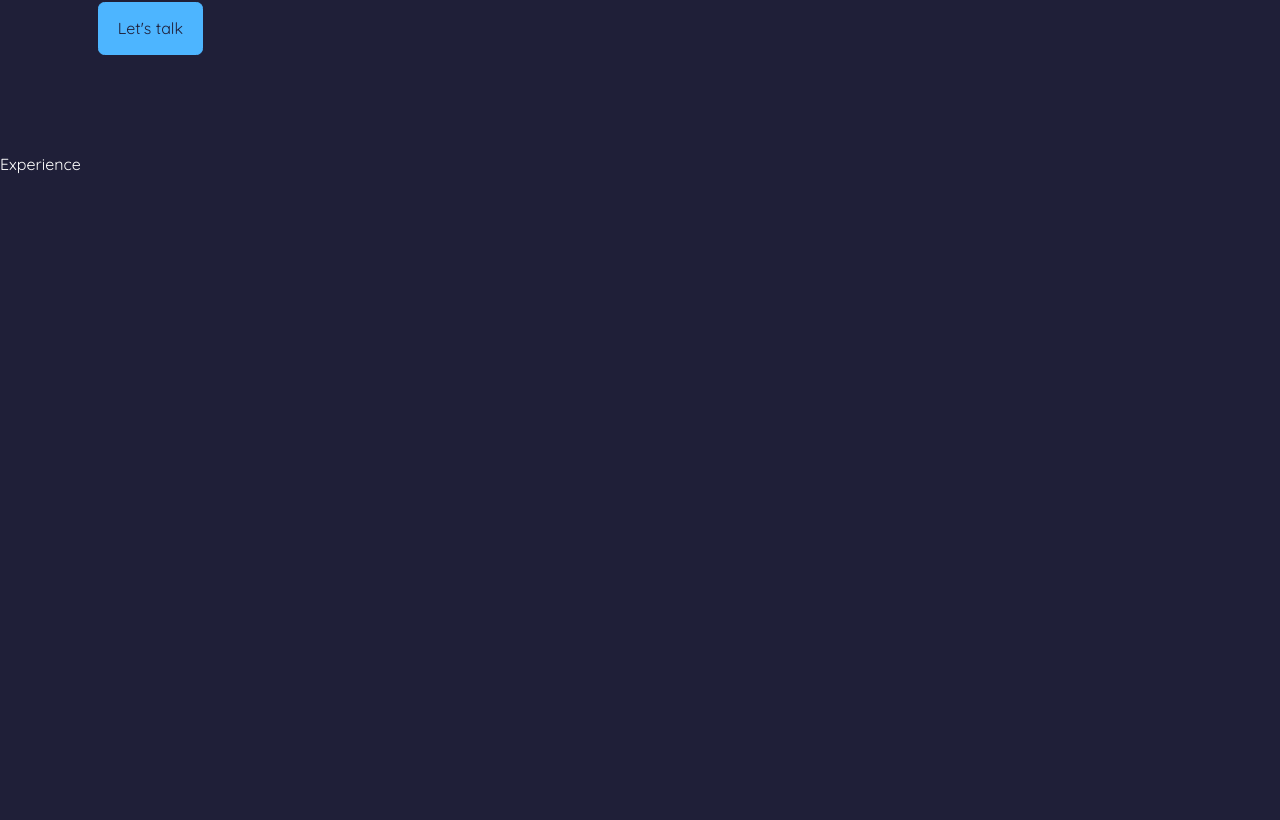
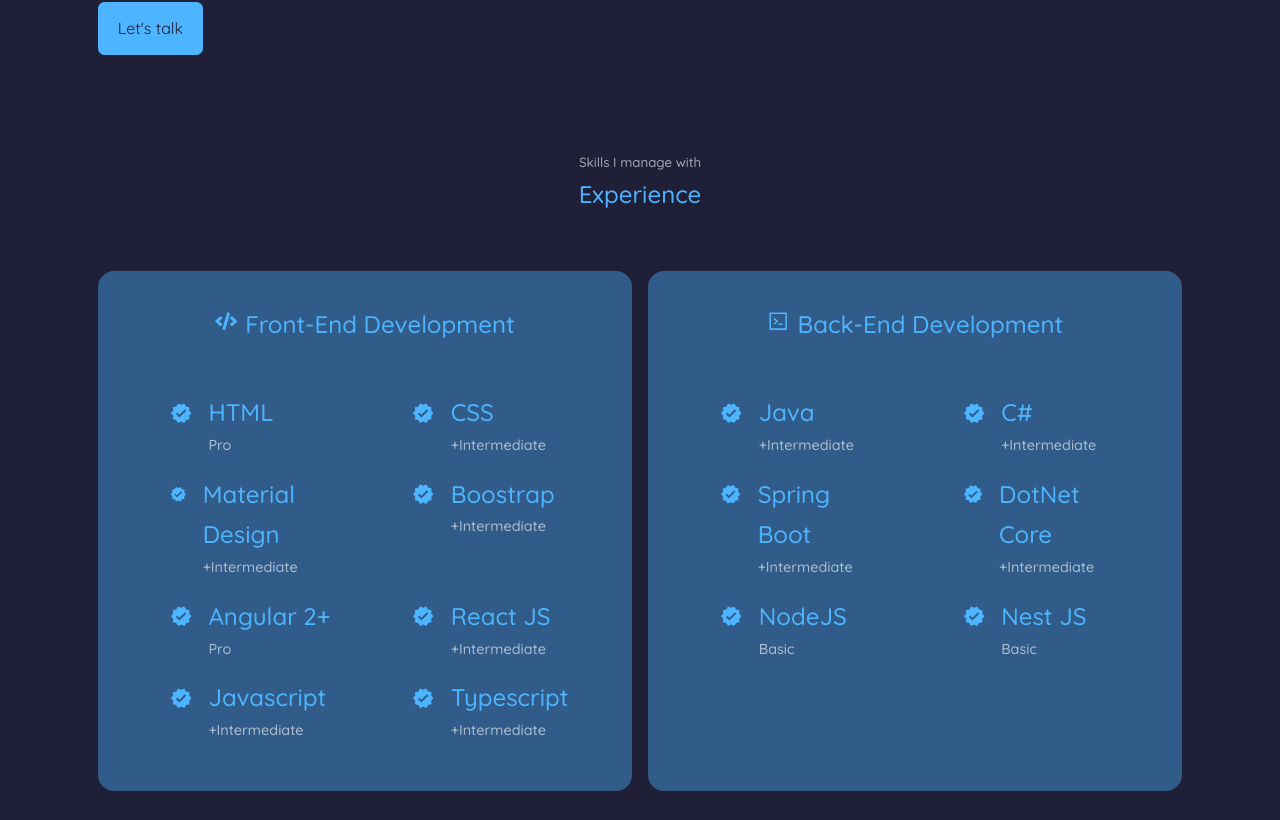
Before and after one commit to lapc18/react-portfolio, a React (Create React App) app: page / in a window 1280 px wide. Shown: the part 1840-2660 px from the top of the page. Built offline with nearby package versions, Linux system fonts and the light colour scheme.

Commit message:
feat: add experience design

```diff
--- a/src/components/experience/Experience.jsx
+++ b/src/components/experience/Experience.jsx
@@ -1,8 +1,23 @@
 import React from 'react'
+import EXPERIENCE_CAT from '../../models'
+import ListGroup from '../list-group'
 import './experience.scss'
 
 export const Experience = () => {
+
+  const EXPERIENCE = [...EXPERIENCE_CAT]
+
   return (
-    <section id='experience'>Experience</section>
+    <section id='experience'>
+      <h5>Skills I manage with</h5>
+      <h2>Experience</h2>
+      <div className="container container__experience">
+        {
+          EXPERIENCE.map(x => (
+            <ListGroup title={x.title} icon={x.icon} items={x.items} />
+          ))
+        }
+      </div>
+    </section>
   )
 }
--- a/src/components/experience/experience.scss
+++ b/src/components/experience/experience.scss
@@ -0,0 +1,36 @@
+@import "../../styles/variables";
+
+.container {
+  &__experience {
+      display: grid;
+      grid-template-columns: 1fr 1fr;
+  }
+}
+
+
+@media (min-width: $sm) {
+  .container {
+    &__experience {
+        display: grid;
+        grid-template-columns: auto;
+    }
+  }
+}
+
+@media (min-width: $md) {
+  .container {
+    &__experience {
+        display: grid;
+        grid-template-columns: auto;
+    }
+  }
+}
+
+@media (min-width: $lg) {
+  .container {
+    &__experience {
+        display: grid;
+        grid-template-columns: 1fr 1fr;
+    }
+  }
+}
--- /dev/null
+++ b/src/components/list-group/ListGroup.jsx
@@ -0,0 +1,28 @@
+import React from 'react'
+import './list-group.scss'
+import { MdVerified } from 'react-icons/md';
+
+export const ListGroup = (props) => {
+  return (
+    <article className='list-group'>
+      <div className='list-group__title'>
+        {props.icon ?? ''}
+        <h2>{props.title ?? ''}</h2>
+      </div>
+      <div className='list-group__container'>
+        {
+          props.items.map(x => (
+            <div className='list-group__container__content'>
+              <MdVerified />
+              <div>
+                <h2>{x.name}</h2>
+                <h5>{x.category}</h5>
+              </div>
+            </div>
+          )) ?? ''
+        }
+        <small>{props.subTitle ?? ''}</small>
+      </div>
+    </article>
+  )
+}
--- /dev/null
+++ b/src/components/list-group/index.js
@@ -0,0 +1,3 @@
+import { ListGroup } from "./ListGroup";
+
+export default ListGroup
--- /dev/null
+++ b/src/components/list-group/list-group.scss
@@ -0,0 +1,213 @@
+@import "../../styles/variables";
+
+.list-group {
+  background: $color-primary-variant;
+  border: 1px solid transparent;
+  border-radius: 1rem;
+  padding: 2rem;
+  margin: 0.5rem;
+  transition: $ease-transition;
+
+  &__title {
+    display: flex;
+    align-items: baseline;
+    justify-content: center;
+    margin-bottom: 3rem;
+
+    svg {
+      color: $color-primary;
+      font-size: 1.4rem;
+      margin-right: 0.5rem;
+    }
+
+    h2 {
+      margin: 0;
+    }
+  }
+
+  &__container {
+    width: 90%;
+    margin-left: auto;
+    margin-right: auto;
+    display: grid;
+    grid-template-columns: 1fr 1fr;
+    column-gap: 35%;
+
+    svg {
+      color: $color-primary;
+      font-size: 1.4rem;
+      margin-top: 1rem;
+    }
+
+    h5 {
+      font-size: 0.9rem;
+    }
+
+    h2,
+    h5 {
+      margin: 0;
+    }
+
+    small {
+      font-size: 0.7rem;
+      color: $color-light;
+    }
+
+    &__content {
+      display: flex;
+      margin-bottom: 1rem;
+
+      svg {
+        color: $color-primary;
+        font-size: 1.4rem;
+        margin-top: 0.6rem;
+        margin-right: 1rem;
+      }
+
+      h2,
+      h5 {
+        text-align: start;
+      }
+    }
+  }
+}
+
+@media (min-width: $sm) {
+  .list-group {
+    padding: 2rem;
+    margin: 0.5rem;
+
+    &__container {
+      display: inline-block;
+      width: 100%;
+
+      &__content {
+        display: flex;
+        margin-bottom: 1rem;
+        margin-left: 1rem;
+
+        svg {
+          color: $color-primary;
+          font-size: 1.4rem;
+          margin-top: 0.6rem;
+          margin-right: 1rem;
+        }
+      }
+    }
+  }
+}
+
+@media (min-width: $md) {
+  .list-group {
+    padding: 2rem;
+    margin: 0.5rem;
+
+    &__container {
+      width: 75%;
+      display: grid;
+      grid-template-columns: 1fr 1fr;
+      column-gap: 15%;
+
+      &__content {
+        display: flex;
+        margin-bottom: 1rem;
+
+        svg {
+          color: $color-primary;
+          font-size: 1.4rem;
+          margin-top: 0.6rem;
+          margin-right: 1rem;
+        }
+      }
+    }
+  }
+}
+
+@media (min-width: $lg) {
+  .list-group {
+    background: $color-primary-variant;
+    border: 1px solid transparent;
+    border-radius: 1rem;
+    padding: 2rem;
+    margin: 0.5rem;
+    transition: $ease-transition;
+
+    &__title {
+      display: flex;
+      align-items: baseline;
+      justify-content: center;
+      margin-bottom: 3rem;
+
+      svg {
+        color: $color-primary;
+        font-size: 1.4rem;
+        margin-right: 0.5rem;
+      }
+
+      h2 {
+        margin: 0;
+      }
+    }
+
+    &__container {
+      width: 90%;
+      margin-left: auto;
+      margin-right: auto;
+      display: grid;
+      grid-template-columns: auto;
+      justify-content: center;
+
+      svg {
+        color: $color-primary;
+        font-size: 1.4rem;
+        margin-top: 1rem;
+      }
+
+      h5 {
+        font-size: 0.9rem;
+      }
+
+      h2,
+      h5 {
+        margin: 0;
+      }
+
+      small {
+        font-size: 0.7rem;
+        color: $color-light;
+      }
+
+      &__content {
+        display: flex;
+        margin-bottom: 1rem;
+
+        svg {
+          color: $color-primary;
+          font-size: 1.4rem;
+          margin-top: 0.6rem;
+          margin-right: 1rem;
+        }
+
+        h2,
+        h5 {
+          text-align: start;
+        }
+      }
+    }
+  }
+}
+
+@media (min-width: $xl) {
+  .list-group {
+
+    &__container {
+      width: 90%;
+      margin-left: auto;
+      margin-right: auto;
+      display: grid;
+      grid-template-columns: 1fr 1fr;
+      justify-content: center;
+
+    }
+  }
+}
--- /dev/null
+++ b/src/models/experienceCategory.js
@@ -0,0 +1,83 @@
+import { FaCode } from 'react-icons/fa';
+import { AiOutlineCode } from 'react-icons/ai';
+
+
+const category = {
+    BASIC: 'Basic',
+    MID: '+Intermediate',
+    PRO: 'Pro',
+}
+
+
+export const EXPERIENCE_CAT = [
+    {
+      title: 'Front-End Development',
+      icon: <FaCode />,
+      items: [
+        {
+          name: 'HTML',
+          category: category.PRO
+        },
+        {
+          name: 'CSS',
+          category: category.MID
+        },
+        {
+          name: 'Material Design',
+          category: category.MID
+        },
+        {
+            name: 'Boostrap',
+            category: category.MID
+          },
+        {
+          name: 'Angular 2+',
+          category: category.PRO
+        },
+        {
+          name: 'React JS',
+          category: category.MID
+        },
+        {
+          name: 'Javascript',
+          category: category.MID
+        },
+        {
+          name: 'Typescript',
+          category: category.MID
+        },
+
+      ]
+    },
+    {
+      title: 'Back-End Development',
+      icon: <AiOutlineCode />,
+      items: [
+        {
+          name: 'Java',
+          category: category.MID
+        },
+        {
+          name: 'C#',
+          category: category.MID
+        },
+        {
+          name: 'Spring Boot',
+          category: category.MID
+        },
+        {
+            name: 'DotNet Core',
+            category: category.MID
+          },
+        {
+          name: 'NodeJS',
+          category: category.BASIC
+        },
+        {
+          name: 'Nest JS',
+          category: category.BASIC
+        },
+      ]
+    },
+
+]
--- /dev/null
+++ b/src/models/index.js
@@ -0,0 +1,4 @@
+import { EXPERIENCE_CAT } from "./experienceCategory";
+
+
+export default EXPERIENCE_CAT
--- a/src/styles/_variables.scss
+++ b/src/styles/_variables.scss
@@ -10,7 +10,9 @@ $color-light: rgba(255, 255, 255, 0.6);;
 
 
 //layout
-$md: 1024px;
+$xl: 1025px;
+$lg: 1024px;
+$md: 700px;
 $sm: 350px;
 
 
```
